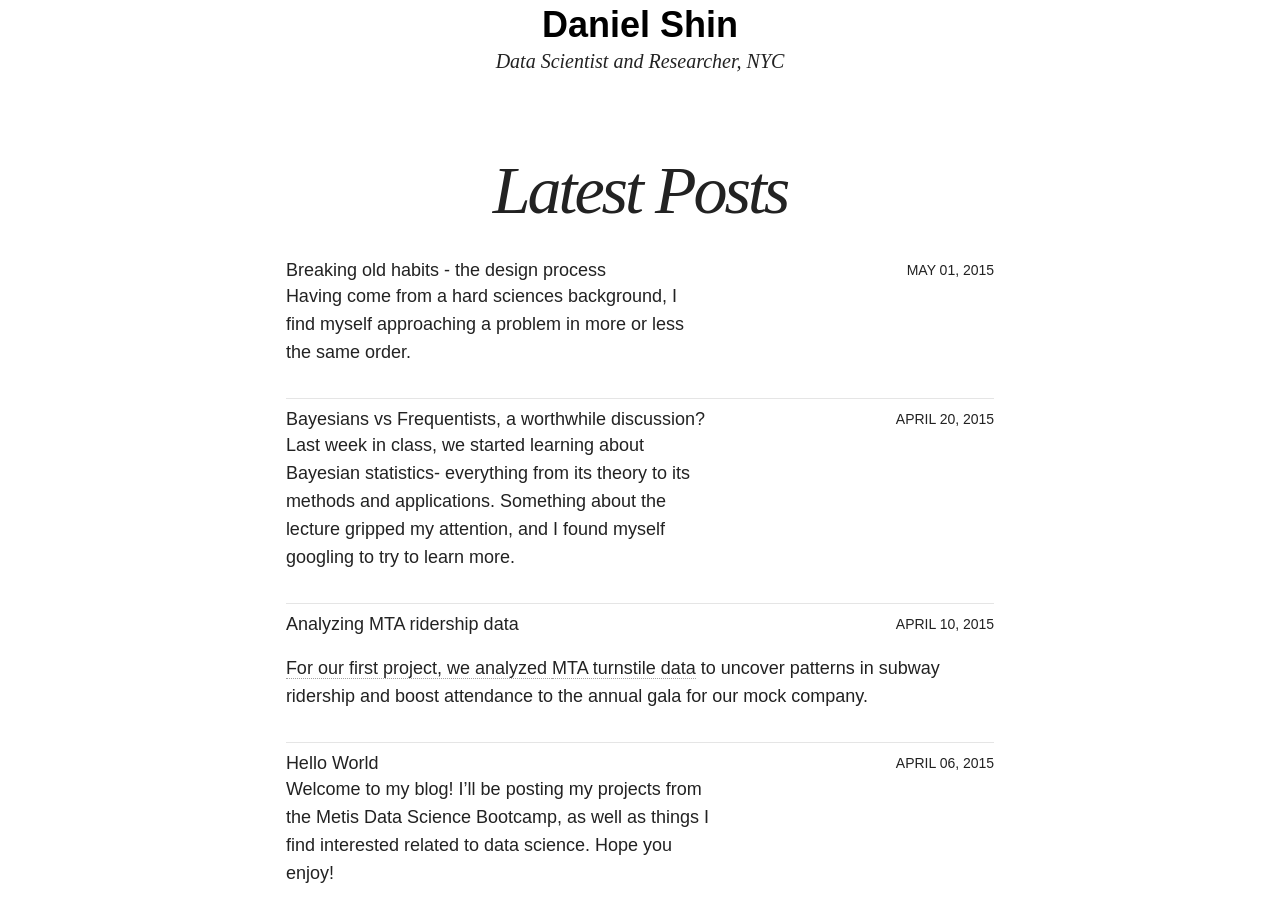
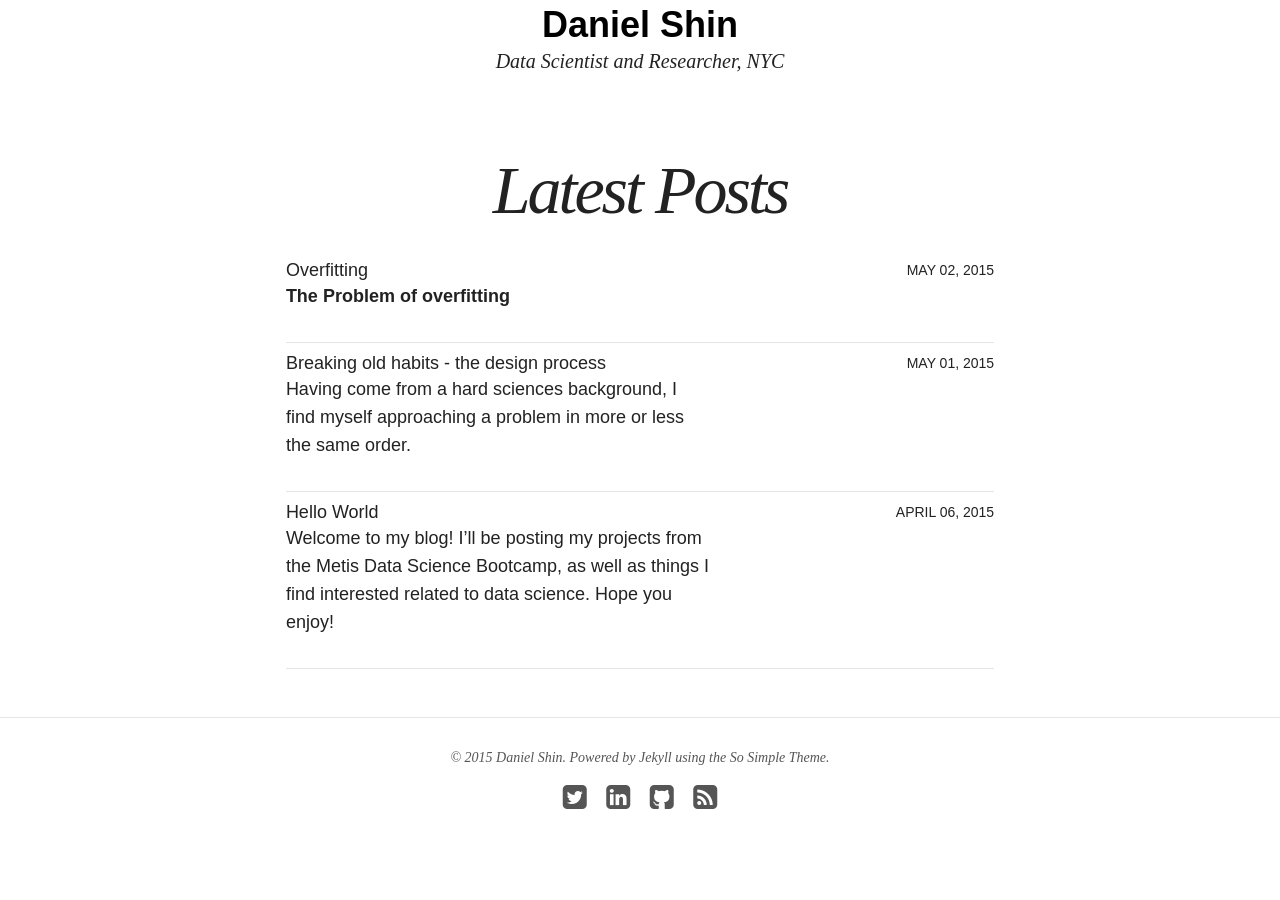
Before and after one commit to ajschumacher/dshincd.github.io, a Jekyll site: the page built from index.html, in a window 1280 px wide and 900 px high, scrolled down 322 px. Built offline with Jekyll 4.4.1, drawn with Linux system fonts in a browser that asks for light colours; nearby versions of some CDN libraries; some of the changed lines change nothing that is shown.

Commit message:
New post

```diff
--- a/_posts/blog/2015-04-10-mta-ridership.md
+++ /dev/null
@@ -1,34 +0,0 @@
----
-layout: post
-title: "Analyzing MTA ridership data"
-modified:
-categories: blog
-excerpt:
-tags: []
-image:
-feature:
-date: 2015-04-10
----
-
-For our first project, we analyzed [MTA turnstile data](http://web.mta.info/developers/turnstile.html) to uncover patterns in subway ridership and boost attendance to the annual gala for our mock company.
-
-The first step we took was to aggregate the number of entries and exits for each station.
-
-Next, we wanted to find the stations, not only with the highest traffic, but also the highest density. We took the aggregates and divided them by the number of turnstiles.
-
-### Density = (total entries + exits) / (number of turnstiles)
-
-Interestingly, the highest traffic stations and the densest stations were completely different in the composition of their 10.
-
-
-
-
-### Busiest stations
-<ol>
-<li>34th St - Penn Station</li>
-<li>42nd St - Grand Central</li>
-<li>34th St - Herald Square</li>
-<li>14th St - Union Sq</li>
-</ol>
-
-We then divided the
--- a/_posts/blog/2015-04-20-Bayes.md
+++ /dev/null
@@ -1,40 +0,0 @@
----
-layout: post
-title: "Bayesians vs Frequentists, a worthwhile discussion?"
-modified:
-categories: blog
-excerpt:
-tags: [bayes probability statistics]
-image:
-feature:
-date: 2015-04-20
----
-
-
-Last week in class, we started learning about Bayesian statistics- everything from its theory to its methods and applications. Something about the lecture gripped my attention, and I found myself googling to try to learn more.
-
-What I found was that there is somewhat of a battle in the theoretical realm between so called "Bayesians" and "Frequentists". If you aren't at all familiar with the debate, see below:
-
-[An explanation using a simplified example](http://www.behind-the-enemy-lines.com/2008/01/are-you-bayesian-or-frequentist-or.html)
-
-[A funny comic](https://xkcd.com/1132/)
-
-**Huh?**
-
-My interpretation (which could contain errors) is that Frequentists make inferences based on generalized, parameterized, probabilities versus Bayesians, who make inferences based on prior probabilities and new evidence.
-
-For example, we assume that when flipping a coin, it is equally probable to flip a head or tails. A frequentist might say that because of our model, which is the assumption that the coin is fair, the probability is then 50%.
-
-On the other hand, Bayesians make inferences based on statistical (experimental) evidence. For example, if we flip a coin 100 times and a head came up 50 times, we can infer from the data that the probability is 50%. If instead, we flipped a head 75 times out of 100, we might have reason to believe that the coin is not fair, and we might decide to update our "probabilities".
-
-**Probability vs Likelihood**
-
-When examining these differences, I came to understand the difference between "probability" and "likelihood" as they are used in statistics.
-
-From my understanding, probability can be defined as the theoretical chance of achieving a certain result given a model or assumption we have made about that system. P(observation|model)
-
-On the other hand, likelihood can be defined as a statement that can be made about a system based on some observation we have made about that system. L(model|observation)
-
-**Why should we care?**
-
-The goal of applied statistics is to make inferences based on "reality". We should be able to have a framework for udpating our models based on new evidence (a Bayesian concept) as well as a reliable method for testing our models (a Frequentist concept).
--- a/_posts/blog/2015-05-01-design-process.md
+++ b/_posts/blog/2015-05-01-design-process.md
@@ -37,7 +37,7 @@ Iterative design is a process where your workflow is broken down into phases (it
 
 There are several advantages to the iterative design process:
 
-* You can respond more quickly to changes in client needs or the environment you're working in
+* You can respond quicker to changes in client needs or the environment you're working in
 * It helps you to combat perfectionism
 * It fits well with today's fast-paced work environment
 * After each cycle, you have an actual product that you can show someone
--- /dev/null
+++ b/_posts/blog/2015-05-02-regularization.md
@@ -0,0 +1,43 @@
+---
+layout: post
+title: "Overfitting"
+modified:
+categories: blog
+excerpt:
+tags: []
+image:
+feature:
+date: 2015-05-02
+---
+
+**The Problem of overfitting**
+
+A common issue in machine learning or mathematical modeling is overfitting, which occurs when you build an overly complex model that not only captures the signal but also the noise in a dataset.
+
+Because we want to create models that generalize and perform well on different data-points, we need to avoid overfitting.
+
+In comes regularization, which is a powerful mathematical tool for reducing overfitting within our model. It does this by adding a penalty for model complexity or extreme parameter values, and it can be applied to different learning models: linear regression, logistic regression, and support vector machines to name a few.
+
+Below is the linear regression cost function with an added regularization component.
+
+![Regularization](/images/regularization.png)
+
+The regularization component is really just the sum of squared coefficients of your model (your beta values), multiplied by a parameter, lambda.
+
+**Lambda**
+
+Lambda can be adjusted to help you find a good fit for your model. However, a value that is too low might not do anything, and one that is too high might actually cause you to underfit the model and lose valuable information. It's up to you to find the sweet spot, but a good place to start is with lambda = 1, multiplying or dividing by 3.
+
+**Regularization methods (L1 & L2)**
+
+The equation above is called Ridge Regression (L2) because the beta coefficients are squared. However, you can also use Lasso Regreesion (L1) which takes the absolute value of the beta coefficients. Even more, you can combine Ridge and Lasso to get Elastic Net Regression (which includes both squared and absolute value summations in cost function).
+
+Although there is an argument for using L1 [in certain use cases](http://qr.ae/0P069), L2 is often the go to in practice. Also note that your features should be on a comparable scale for regularization to be used.
+
+[An in-depth look into theory and application of regularization](https://www.stat.berkeley.edu/~bickel/Test_BickelLi.pdf).
+
+In the words of the great thinkers:
+
+* ["when you have two competing theories that make exactly the same predictions, the simpler one is the better." - William of Ockham](http://math.ucr.edu/home/baez/physics/General/occam.html)
+
+* ["Everything should be made as simple as possible, but not simpler." - Albert Einstein](http://c2.com/cgi/wiki?EinsteinPrinciple)
```
Also changed, not shown: images/regularization.png (added).
